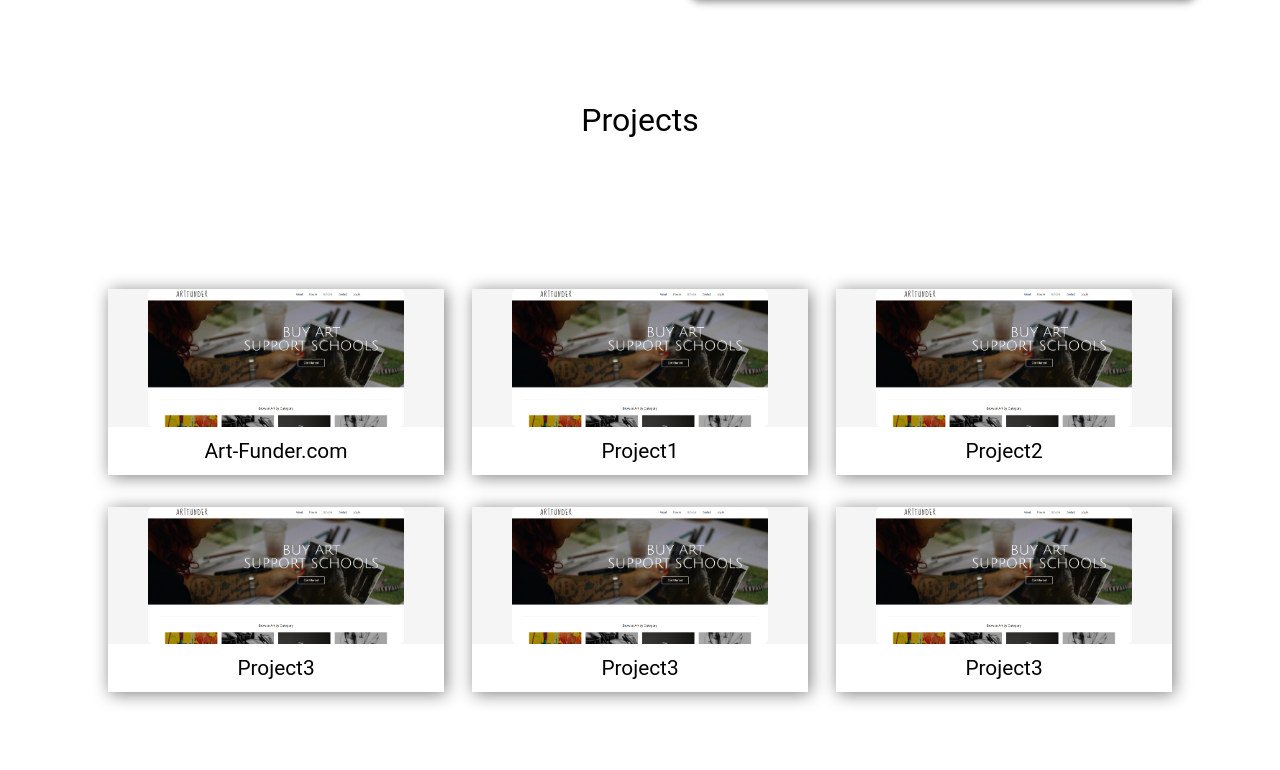
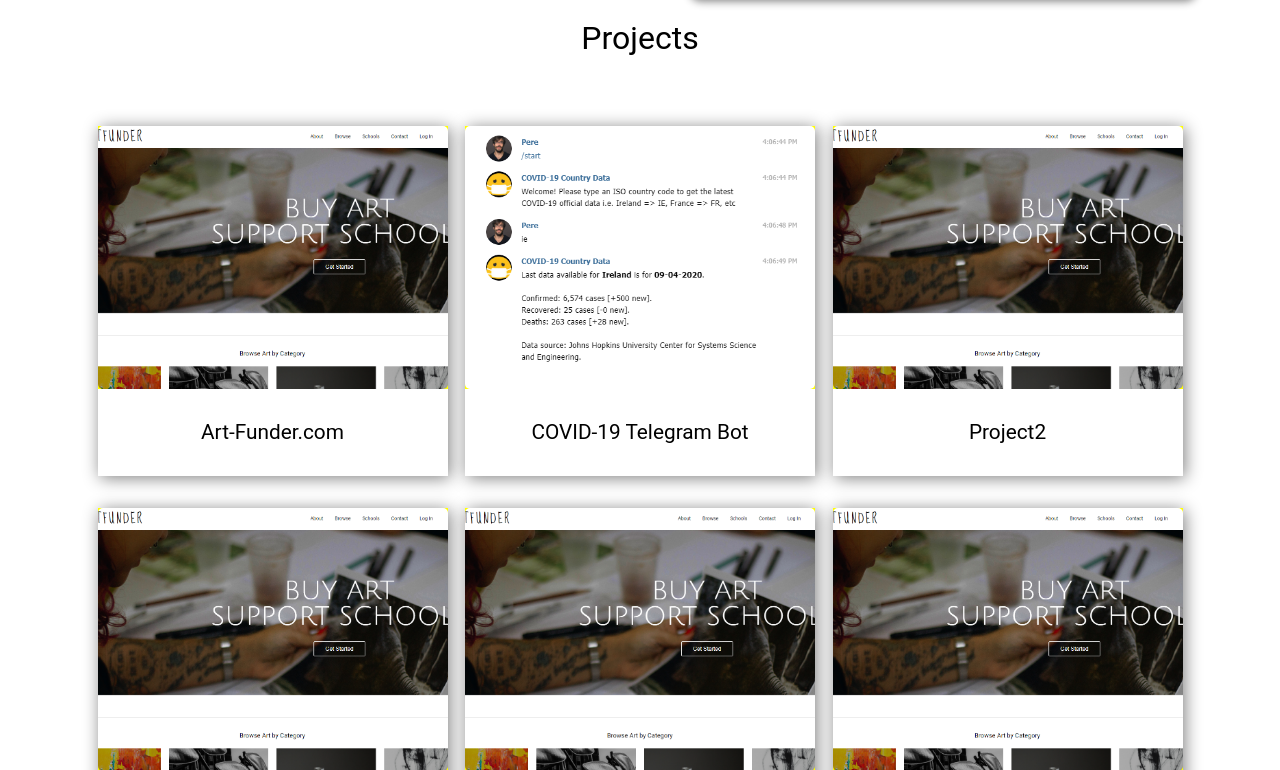
Before and after one commit to petrussola/new-portfolio-website-frontend, a React (Create React App) app: page / in a window 1280 px wide. Shown: the part 1610-2380 px from the top of the page. Built offline with nearby package versions, Linux system fonts and the light colour scheme.

Commit message:
Style project section in body

```diff
--- a/src/components/Body/Jumbotron/jumbotron.js
+++ b/src/components/Body/Jumbotron/jumbotron.js
@@ -68,7 +68,7 @@ const jumbotron = () => {
                         <GitHubIcon color="primary" style={{ fontSize: 80 }} />
                     </a>
                     <a
-                        href="https://github.com/petrussola/"
+                        href="https://www.linkedin.com/in/peresola/"
                         target="_blank"
                         rel="noreferrer noopener"
                     >
--- a/src/components/Body/Projects/ProjectCard.js
+++ b/src/components/Body/Projects/ProjectCard.js
@@ -10,7 +10,8 @@ const StyledSection = styled.section`
     flex-direction: column;
     justify-content: flex-end;
     align-items: center;
-    width: 30%;
+    width: 350px;
+    height: 350px;
     /* margin: 5px; */
     padding: 0;
     /* border-radius: 5px; */
@@ -26,34 +27,43 @@ const StyledSection = styled.section`
         background-color: yellow;
         width: 100%;
         height: 75%;
-        background-color: #f5f5f5;
-        &.name-card {
-            height: 25%;
-            background-color: white;
-            h3 {
-                color: #3f51b5;
-            }
-        }
+        /* background-color: #f5f5f5; */
+        background-color: yellow;
         img {
-            height: auto;
+            height: 100%;
             width: 100%;
             border-radius: 5px;
+            object-fit: cover;
+            /* display: none; */
+        }
+    }
+    .name-card {
+        /* background-color: brown; */
+        height: 25%;
+        width: 100%;
+        background-color: white;
+        display: flex;
+        flex-direction: column;
+        align-items: center;
+        justify-content: center;
+        h3 {
+            color: #3f51b5;
         }
     }
 `;
 
 const ProjectCard = ({ item }) => {
     return (
-        <StyledSection>
-            <Link to={`/projects/${item.id}`}>
-                <section className="project-photo">
+        <Link to={`/projects/${item.id}`}>
+            <StyledSection>
+                <div className="project-photo">
                     <img src={item.src} alt={item.name} />
-                </section>
-                <section className="name-card">
+                </div>
+                <div className="name-card">
                     <h4>{item.name}</h4>
-                </section>
-            </Link>
-        </StyledSection>
+                </div>
+            </StyledSection>
+        </Link>
     );
 };
 
--- a/src/components/Body/Projects/ProjectDetail.js
+++ b/src/components/Body/Projects/ProjectDetail.js
@@ -1,12 +1,20 @@
 import React from 'react';
 import styled from 'styled-components';
+import { Link } from 'react-router-dom';
+
+// ICONS
+import GitHubIcon from '@material-ui/icons/GitHub';
+import WebIcon from '@material-ui/icons/Web';
+
+// COMPONENTS
+import ProjectStackItem from './ProjectStackItem';
 
 // MEDIA
 import backgroundImage from '../../../media/spikes.png';
 
 const StyledSection = styled.section`
     background-image: url(${backgroundImage});
-    height: 95vh;
+    /* height: 95vh; */
     width: 95%;
     margin-left: auto;
     margin-right: auto;
@@ -14,14 +22,92 @@ const StyledSection = styled.section`
     box-shadow: 0.2rem 0.2rem 0.5rem gray;
     display: flex;
     flex-direction: column;
-    justify-content: space-between;
+    justify-content: space-around;
     align-items: center;
+    padding-top: 5vh;
+    .img-container {
+        width: 50vw;
+        border-radius: 5px;
+        background-color: #f5f5f5;
+        border-radius: 10px;
+        box-shadow: 0.2rem 0.2rem 0.5rem gray;
+        img {
+            width: 90%;
+            /* height: auto; */
+        }
+    }
+    .project-info {
+        padding-top: 1rem;
+    }
+    nav {
+        width: 20vw;
+        display: flex;
+        flex-direction: row;
+        justify-content: space-evenly;
+        align-items: center;
+        padding-top: 1rem;
+        a {
+            transition: transform 0.5s;
+            &:hover {
+                transform: scale(1.1);
+                * {
+                    color: black;
+                }
+            }
+        }
+    }
+    .stack-section {
+        display: flex;
+        flex-flow: row wrap;
+        align-items: center;
+        justify-content: flex-start;
+        padding-top: 1rem;
+    }
+    .back-projects {
+        padding: 1rem 0;
+    }
 `;
 
-const ProjectDetail = () => {
+const ProjectDetail = ({ listProjects, match }) => {
+    const { id } = match.params;
+    const project = listProjects.find((item) => {
+        return item.id === parseInt(id, 10);
+    });
     return (
         <div>
-            <StyledSection>hello</StyledSection>
+            <StyledSection>
+                <div className="img-container">
+                    <img src={project.srcMac} alt={project.description} />
+                </div>
+                <div className="project-info">
+                    <h3 className="section-title">{project.name}</h3>
+                    <h4>{project.description}</h4>
+                </div>
+                <div className="stack-section">
+                    {project.stack.map((item) => {
+                        return <ProjectStackItem item={item} key={item} />;
+                    })}
+                </div>
+                <nav>
+                    <a
+                        href={project.github}
+                        target="_blank"
+                        rel="noreferrer noopener"
+                    >
+                        <GitHubIcon color="primary" style={{ fontSize: 60 }} />
+                    </a>
+                    <a
+                        href="https://art-funder.com/"
+                        target="_blank"
+                        rel="noreferrer noopener"
+                    >
+                        <WebIcon color="primary" style={{ fontSize: 60 }} />
+                    </a>
+                </nav>
+                <Link to="/#projects-section" className="back-projects">
+                    <h4>&#8592; Back to all projects</h4>
+                </Link>
+            </StyledSection>
         </div>
     );
 };
--- /dev/null
+++ b/src/components/Body/Projects/ProjectStackItem.js
@@ -0,0 +1,20 @@
+import React from 'react';
+
+// STYLE
+import styled from 'styled-components';
+
+const StyledDiv = styled.div`
+    background-color: #3f51b5;
+    border-radius: 5px;
+    padding: 0.5rem;
+    margin: 0.5rem;
+    white-space: nowrap;
+    text-align: center;
+    color: white;
+`;
+
+const ProjectStackItem = ({ item }) => {
+    return <StyledDiv>{item}</StyledDiv>;
+};
+
+export default ProjectStackItem;
--- a/src/components/Body/Projects/Projects.js
+++ b/src/components/Body/Projects/Projects.js
@@ -33,7 +33,7 @@ const StyledSection = styled.section`
 
 const Projects = ({ listProjects }) => {
     return (
-        <StyledSection>
+        <StyledSection id="projects-section">
             <h3>Projects</h3>
             <section className="sub-section">
                 {listProjects.map((item) => {
--- a/src/data/data.js
+++ b/src/data/data.js
@@ -1,5 +1,8 @@
+// MEDIA
 import artFunderMac from '../media/projects/artFunderMac.png';
 import artFunder from '../media/projects/artFunder.png';
+import telegram from '../media/projects/telegram.png';
+import telegramPhone from '../media/projects/telegramPhone.png';
 
 export const data = [
     {
@@ -13,30 +16,26 @@ export const data = [
             'Nodejs',
             'Express',
             'MongoDB',
-            'styled-components',
+            'Styled-components',
             'HTML',
-            'CSS'
+            'CSS',
+            'Heroku'
         ],
         srcMac: artFunderMac,
-        src: artFunder
+        src: artFunder,
+        github: 'https://github.com/LABS-EU3?q=art-collection&type=&language=',
+        link: 'https://art-funder.com/'
     },
     {
         id: 2,
-        name: 'Project1',
+        name: 'COVID-19 Telegram Bot',
         description:
-            'Art Funder empowers local art schools, traditionally underfunded, to sell art online worldwide in order to raise much needed funds.',
-        stack: [
-            'React',
-            'Redux',
-            'Nodejs',
-            'Express',
-            'MongoDB',
-            'styled-components',
-            'HTML',
-            'CSS'
-        ],
-        srcMac: artFunderMac,
-        src: artFunder
+            'Do you want to quickly check the official COVID-19 for a given country? Just type the ISO country code and you will get it instantly. For those of you who, like me, struggle to find accurate data in few clicks and mobile phone friendly.',
+        stack: ['Nodejs', 'Express', 'Telegram API', 'Heroku'],
+        srcMac: telegramPhone,
+        src: telegram,
+        github: 'https://github.com/petrussola/covid-country-data-telegram-bot',
+        link: 'https://art-funder.com/'
     },
     {
         id: 3,
--- a/src/index.js
+++ b/src/index.js
@@ -1,5 +1,4 @@
 import React from 'react';
-
 import ReactDOM from 'react-dom';
 import './index.css';
 import App from './App';
--- a/src/styles/globalstyle.js
+++ b/src/styles/globalstyle.js
@@ -86,10 +86,10 @@ section, footer {
 	margin-top: 2rem;
 	padding: 0 5vh;
 }
-/*
-.sub-section {
-	margin-top: 0.5rem;
-} */
+.section-title {
+	color: #3f51b5;
+    font-weight: bold;
+}
 `;
 
 export default GlobalStyle;
```
Also changed, not shown: src/media/projects/telegram.png (added), src/media/projects/telegramPhone.png (added).
